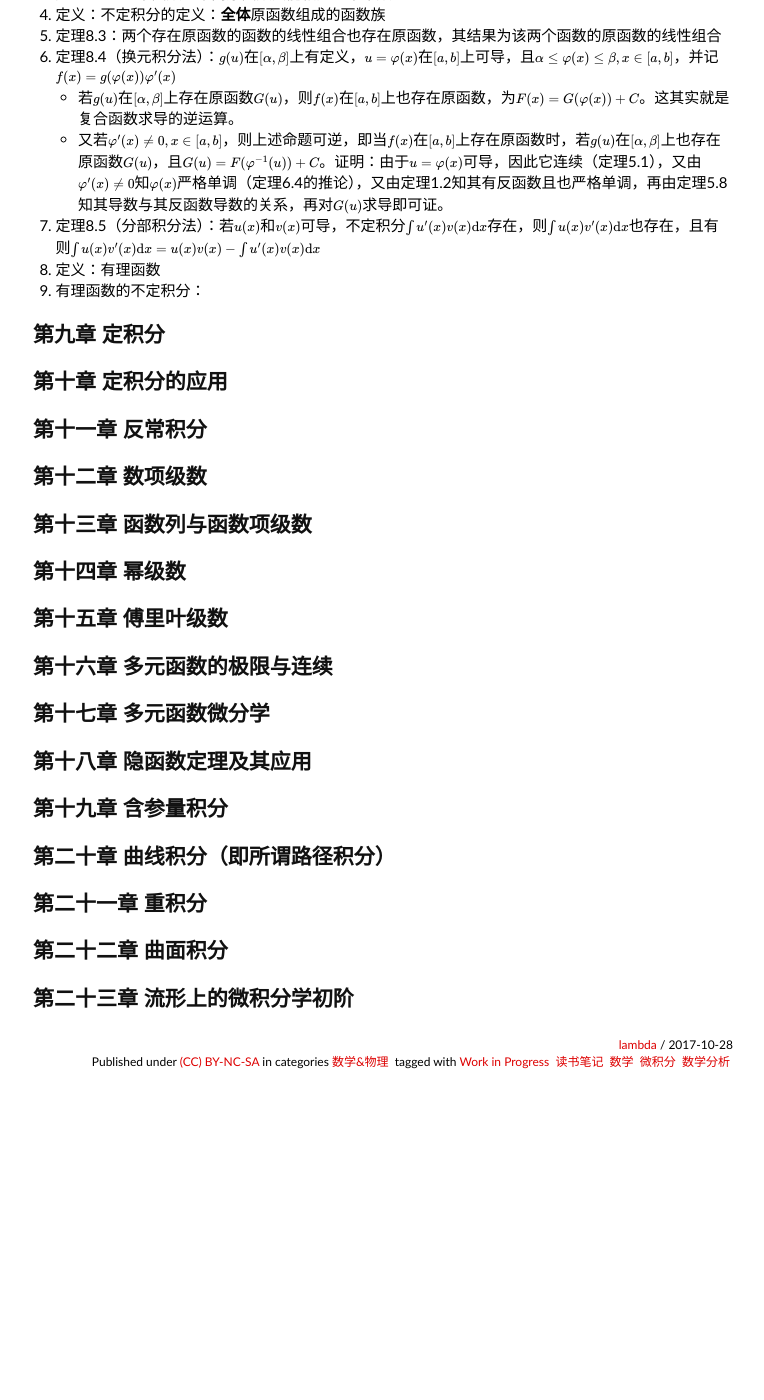
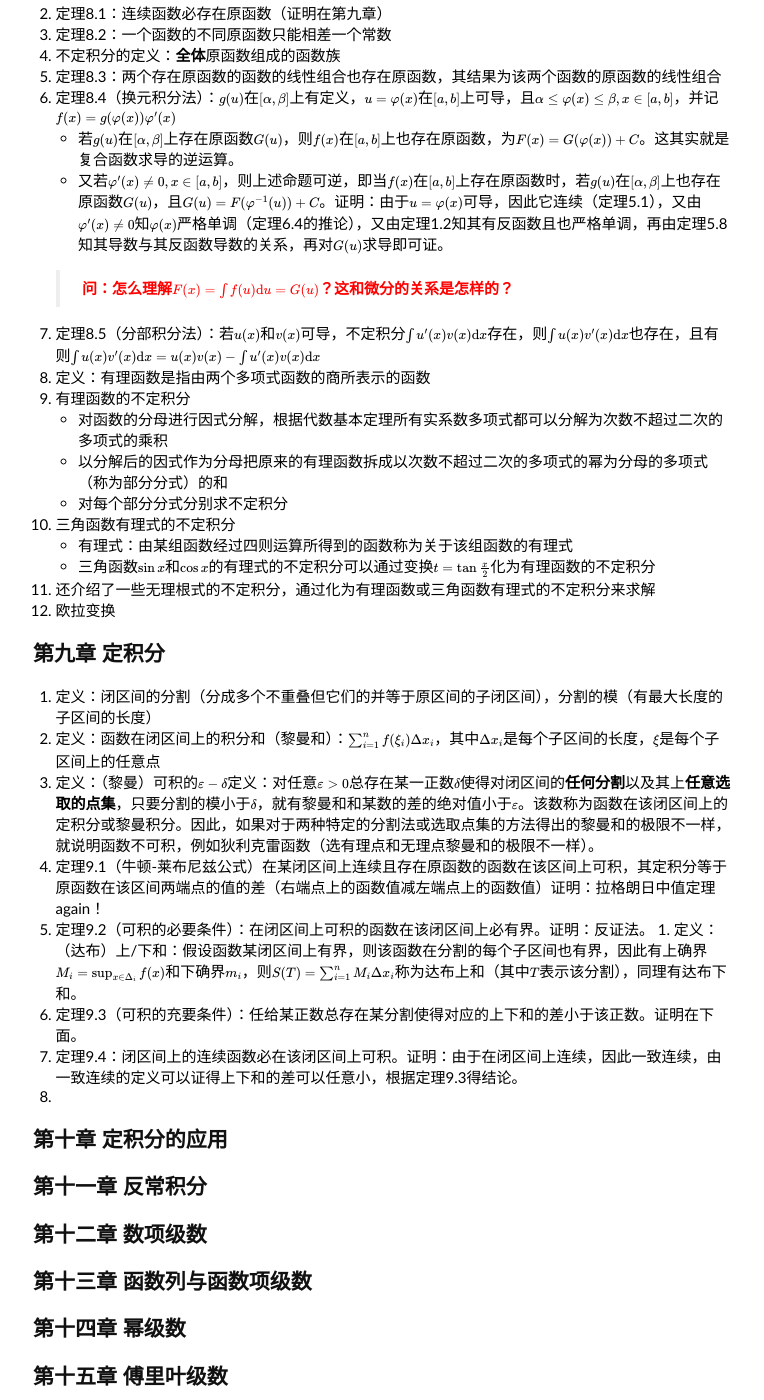
Before and after one commit to lam8da/lam8da.github.io, a Jekyll site: the page built from _posts/2017-10-28-mathematical-analysis-by-east-china-normal-university-notes.md, in a window 1280 px wide and 1400 px high, scrolled down 9068 px. Shown: the whole window, without its empty margins (257-1021 px from the left). Built offline with Jekyll 4.4.1, drawn with Linux system fonts in a browser that asks for light colours; nearby versions of some CDN libraries; formulas are drawn with MathJax 3; comment, search, counter and statistics services are not loaded; before the commit the page ends 10167 px from its top, so only the background shows below that; some of the changed text lies outside the part shown.

Commit message:
Add some of chapter 9

```diff
--- a/_posts/2017-10-28-mathematical-analysis-by-east-china-normal-university-notes.md
+++ b/_posts/2017-10-28-mathematical-analysis-by-east-china-normal-university-notes.md
@@ -211,6 +211,7 @@ tags:
    1. 当$$x$$为自变量时$$\mathrm{d}^2x=\mathrm{d}(\mathrm{d}x)=\mathrm{d}\Delta x=0$$。这是因为$$\Delta x$$是与$$x$$不相关的变量，对$$x$$求导时应该视其位常数
    1. 对$$y=f(x)$$（$$x$$为自变量）来说，$$\mathrm{d}^2y=\mathrm{d}(\mathrm{d}y)=\mathrm{d}(f'(x)\mathrm{d}x)=\mathrm{d}(f'(x))\mathrm{d}x+f'(x)\mathrm{d}(\mathrm{d}x)=\mathrm{d}(f'(x))\mathrm{d}x=f''(x)\mathrm{d}x^2$$
    1. $$y=f(\varphi(t))$$（$$t$$为自变量）来说，$$\mathrm{d}y=[f(\varphi(t))]'\mathrm{d}t=f'(\varphi(t))\varphi'(t)\mathrm{d}t$$，如令$$u=\varphi(t)$$则有$$\mathrm{d}y=f'(u)\mathrm{d}u$$，这就是所谓一阶微分形式不变性。但注意：其中$$f'(u)$$是对$$t$$求导（而不是对$$u$$）而且是关于$$t$$的函数（即以$$t$$为自变量，而不是关于$$u$$的），而$$\mathrm{d}u$$是关于$$t$$和$$\Delta t$$的函数（而不是关于$$u$$和$$\Delta u$$的）
+   1. 一阶微分的形式不变性的另一种常用表述是$$\frac{\mathrm{d}y}{\mathrm{d}t}=\frac{\mathrm{d}y}{\mathrm{d}x}\cdot\frac{\mathrm{d}x}{\mathrm{d}t}$$。其中$$\mathrm{d}t=\Delta t$$，但是$$\mathrm{d}x=\varphi'(t)\mathrm{d}t$$而不是$$\Delta x$$（两者差一个无穷小量），这是因为$$t$$是自变量！！
    1. 对$$y=f(\varphi(t))$$（$$t$$为自变量）来说，
 
       $$
@@ -242,7 +243,7 @@ tags:
 
 ## 第六章 微分中值定理及其应用
 
-1. 定理6.1（罗尔中值定理）：闭区间上连续且对应的开区间上可导且闭区间端点函数值相等的函数必在该开区间存在导数为0的点。通过极值点以及费马定理可证。
+1. 定理6.1（罗尔中值定理）：闭区间上连续且对应的开区间上可导且闭区间端点函数值相等的函数必在该开区间存在导数为0的点。通过最大最小值定理4.6、最值点各种情况的分类讨论、以及费马定理可证。
 1. 定理6.2（拉格朗日中值定理）：闭区间上连续且对应的开区间上可导的函数必在该开区间存在一点$$\xi$$使得$$f'(\xi)=\frac{f(b)-f(a)}{b-a}$$（该式称为拉格朗日公式）。证明：构造出一个函数使其满足罗尔中值定理的条件从而存在导数为0的点，对应于原来的函数的导数为所求证值的点。
    - 推论1：导数值恒为零的函数必为常量函数
    - 推论2：导数值恒相等的两个函数的函数值恒只差一个常数
@@ -251,8 +252,8 @@ tags:
 1. 定理6.4：可导函数在某开区间上严格单调递增（递减）的充要条件
    - 在该区间上导数恒大于等于（小于等于）0，且
    - 在该区间的任何子区间导数不恒为0（即可以在某一点上导数为0，但不能在一个区间上）
-   > 问：对于充分性的证明，怎样利用第二点证明单调的严格性？
-     {: .lambda_question}
+
+   对于充分性的证明，怎样利用第二点证明单调的严格性：反证法，类似罗尔中值定理的证明过程，对最值点的各种情况分类讨论，若有两点函数值相等则要么为常量函数（矛盾）要么存在某导数为0的中间点为极值点于是两边的导数异号（矛盾）。
 
    推论：若导函数恒大于（小于）0则函数严格单调递增（递减）。
 1. 定理6.5（柯西中值定理）：两函数若在某闭区间上连续且对应的开区间上可导，且导数值不同时为零且$$g(a)\ne g(b)$$，那么存在开区间上某点$$\xi$$使得$$\frac{f'(\xi)}{g'(\xi)}=\frac{f(b)-f(a)}{g(b)-g(a)}$$。证明：和拉格朗日定理中值定理类似，构造出一个函数使其满足罗尔中值定理的条件从而存在导数为0的点。
@@ -319,17 +320,38 @@ tags:
 1. 定义：一个函数的原函数，是导函数为该函数的函数
 1. 定理8.1：连续函数必存在原函数（证明在第九章）
 1. 定理8.2：一个函数的不同原函数只能相差一个常数
-1. 定义：不定积分的定义：**全体**原函数组成的函数族
+1. 不定积分的定义：**全体**原函数组成的函数族
 1. 定理8.3：两个存在原函数的函数的线性组合也存在原函数，其结果为该两个函数的原函数的线性组合
 1. 定理8.4（换元积分法）：$$g(u)$$在$$[\alpha,\beta]$$上有定义，$$u=\varphi(x)$$在$$[a,b]$$上可导，且$$\alpha\le\varphi(x)\le\beta,x\in[a,b]$$，并记$$f(x)=g(\varphi(x))\varphi'(x)$$
    - 若$$g(u)$$在$$[\alpha,\beta]$$上存在原函数$$G(u)$$，则$$f(x)$$在$$[a,b]$$上也存在原函数，为$$F(x)=G(\varphi(x))+C$$。这其实就是复合函数求导的逆运算。
    - 又若$$\varphi'(x)\ne 0,x\in[a,b]$$，则上述命题可逆，即当$$f(x)$$在$$[a,b]$$上存在原函数时，若$$g(u)$$在$$[\alpha,\beta]$$上也存在原函数$$G(u)$$，且$$G(u)=F(\varphi^{-1}(u))+C$$。证明：由于$$u=\varphi(x)$$可导，因此它连续（定理5.1），又由$$\varphi'(x)\ne 0$$知$$\varphi(x)$$严格单调（定理6.4的推论），又由定理1.2知其有反函数且也严格单调，再由定理5.8知其导数与其反函数导数的关系，再对$$G(u)$$求导即可证。
+
+   > 问：怎么理解$$F(x)=\int f(u)\mathrm{d}u=G(u)$$？这和微分的关系是怎样的？
+     {: .lambda_question}
 1. 定理8.5（分部积分法）：若$$u(x)$$和$$v(x)$$可导，不定积分$$\int u'(x)v(x)\mathrm{d}x$$存在，则$$\int u(x)v'(x)\mathrm{d}x$$也存在，且有则$$\int u(x)v'(x)\mathrm{d}x=u(x)v(x)-\int u'(x)v(x)\mathrm{d}x$$
-1. 定义：有理函数
-1. 有理函数的不定积分：
+1. 定义：有理函数是指由两个多项式函数的商所表示的函数
+1. 有理函数的不定积分
+   - 对函数的分母进行因式分解，根据代数基本定理所有实系数多项式都可以分解为次数不超过二次的多项式的乘积
+   - 以分解后的因式作为分母把原来的有理函数拆成以次数不超过二次的多项式的幂为分母的多项式（称为部分分式）的和
+   - 对每个部分分式分别求不定积分
+1. 三角函数有理式的不定积分
+   - 有理式：由某组函数经过四则运算所得到的函数称为关于该组函数的有理式
+   - 三角函数$$\sin x$$和$$\cos x$$的有理式的不定积分可以通过变换$$t=\tan \frac{x}{2}$$化为有理函数的不定积分
+1. 还介绍了一些无理根式的不定积分，通过化为有理函数或三角函数有理式的不定积分来求解
+1. 欧拉变换
 
 ## 第九章 定积分
 
+1. 定义：闭区间的分割（分成多个不重叠但它们的并等于原区间的子闭区间），分割的模（有最大长度的子区间的长度）
+1. 定义：函数在闭区间上的积分和（黎曼和）：$$\sum_{i=1}^n f(\xi_i)\Delta x_i$$，其中$$\Delta x_i$$是每个子区间的长度，$$\xi$$是每个子区间上的任意点
+1. 定义：（黎曼）可积的$$\varepsilon-\delta$$定义：对任意$$\varepsilon>0$$总存在某一正数$$\delta$$使得对闭区间的**任何分割**以及其上**任意选取的点集**，只要分割的模小于$$\delta$$，就有黎曼和和某数的差的绝对值小于$$\varepsilon$$。该数称为函数在该闭区间上的定积分或黎曼积分。因此，如果对于两种特定的分割法或选取点集的方法得出的黎曼和的极限不一样，就说明函数不可积，例如狄利克雷函数（选有理点和无理点黎曼和的极限不一样）。
+1. 定理9.1（牛顿-莱布尼兹公式）在某闭区间上连续且存在原函数的函数在该区间上可积，其定积分等于原函数在该区间两端点的值的差（右端点上的函数值减左端点上的函数值）证明：拉格朗日中值定理again！
+1. 定理9.2（可积的必要条件）：在闭区间上可积的函数在该闭区间上必有界。证明：反证法。
+1.
+定义：（达布）上/下和：假设函数某闭区间上有界，则该函数在分割的每个子区间也有界，因此有上确界$$M_i=\sup_{x\in\Delta_i}f(x)$$和下确界$$m_i$$，则$$S(T)=\sum_{i=1}^n M_i\Delta x_i$$称为达布上和（其中$$T$$表示该分割），同理有达布下和。
+1. 定理9.3（可积的充要条件）：任给某正数总存在某分割使得对应的上下和的差小于该正数。证明在下面。
+1. 定理9.4：闭区间上的连续函数必在该闭区间上可积。证明：由于在闭区间上连续，因此一致连续，由一致连续的定义可以证得上下和的差可以任意小，根据定理9.3得结论。
+1.
 
 ## 第十章 定积分的应用
 
```
